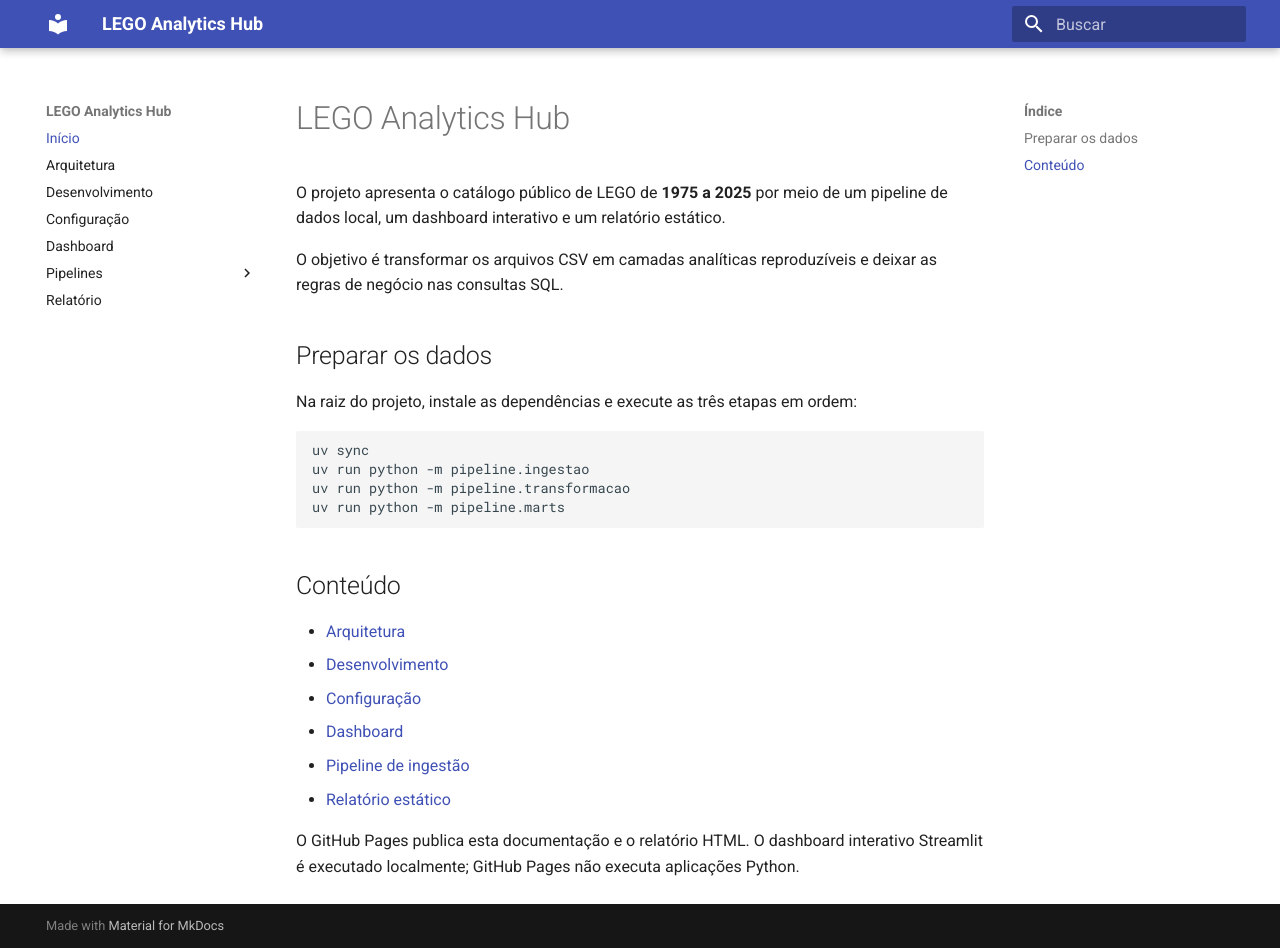
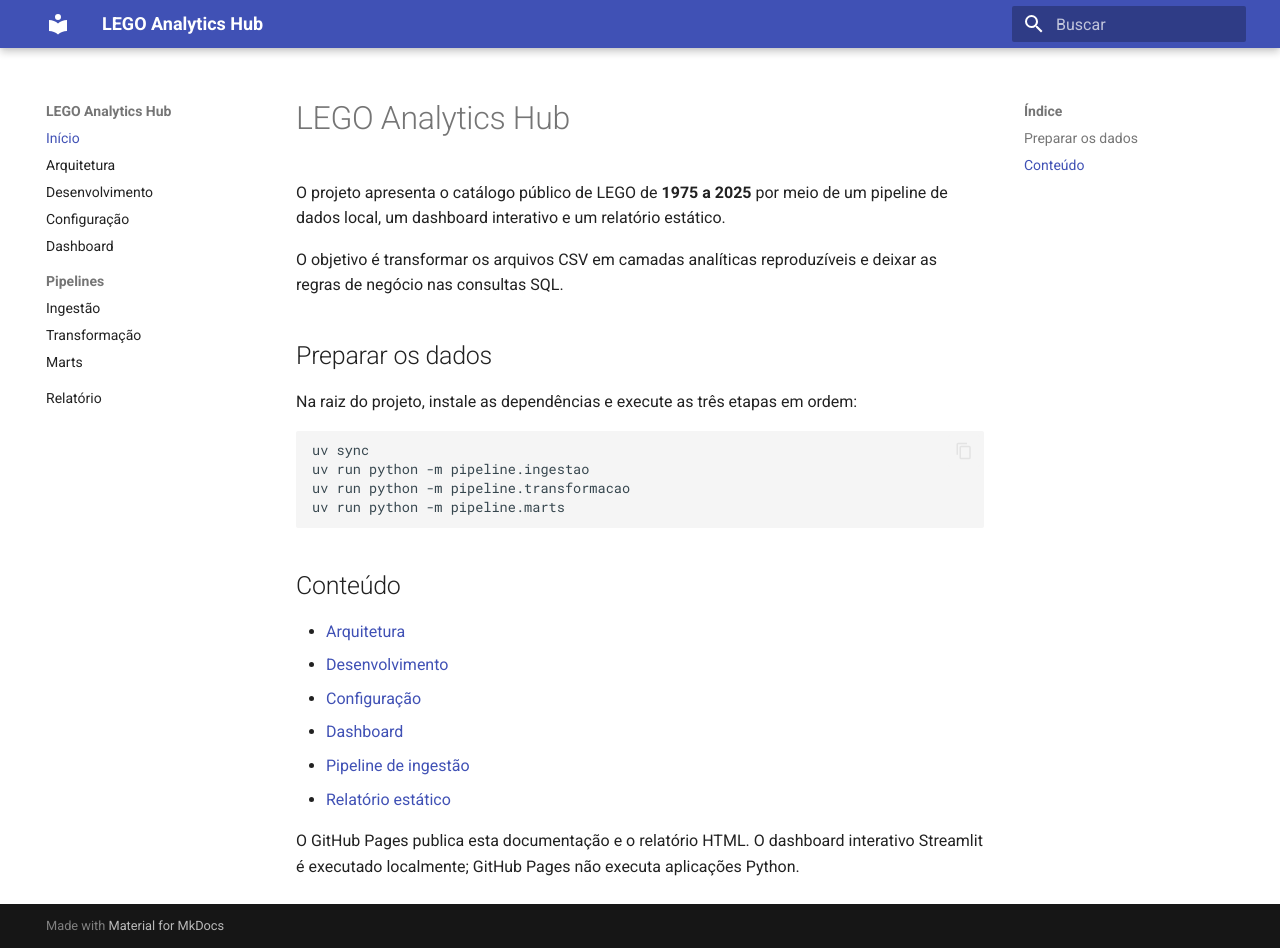
Before and after one commit to psilvautomata/Lego_Dashboard, an MkDocs documentation site: the page built from site_docs/index.md, in a window 1280 px wide and 948 px high. Built offline with MkDocs 1.6.1 and Material for MkDocs 9.7.7, drawn with Linux system fonts in a browser that asks for light colours.

Commit message:
update mkdocs, gitignore

```diff
--- a/mkdocs.yml
+++ b/mkdocs.yml
@@ -6,6 +6,10 @@ remote_branch: gh-pages
 theme:
   name: material
   language: pt-BR
+  features:
+    - navigation.sections
+    - navigation.top
+    - content.code.copy
   palette:
     - scheme: default
       primary: indigo
```
Also changed, not shown: 1 other file.
